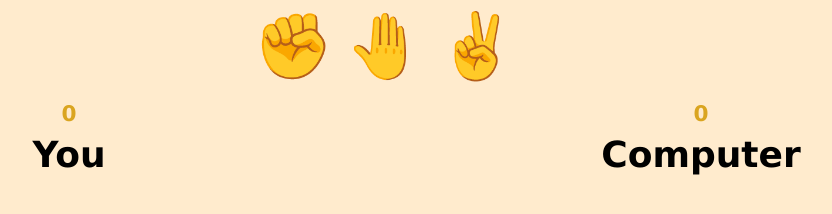
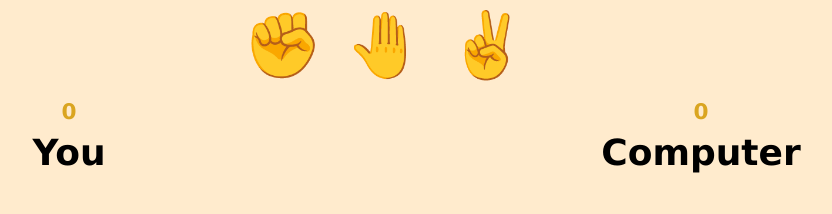
Before and after one commit to mariaremote/RockPaperScissorsGame, a website: page index.html in a window 1280 px wide. Shown: the whole page, without its empty margins (255-1087 px from the left). Drawn offline with Linux system fonts and the light colour scheme.

Commit message:
fixing padding and margin of selections

```diff
--- a/styles.css
+++ b/styles.css
@@ -6,6 +6,13 @@ body {
 .selections {
     display: flex;
     justify-content: center;
+    display: -webkit-flex;
+    -webkit-justify-content: center;
+}
+
+.selections * {
+    margin: 0;
+    padding: 0 0.7rem;
 }
 
 .selection {
@@ -14,7 +21,6 @@ body {
     outline: none;
     cursor: pointer;
     font-size: 4rem;
-    flex-shrink: 1;
 }
 
 .selection:hover {
```
